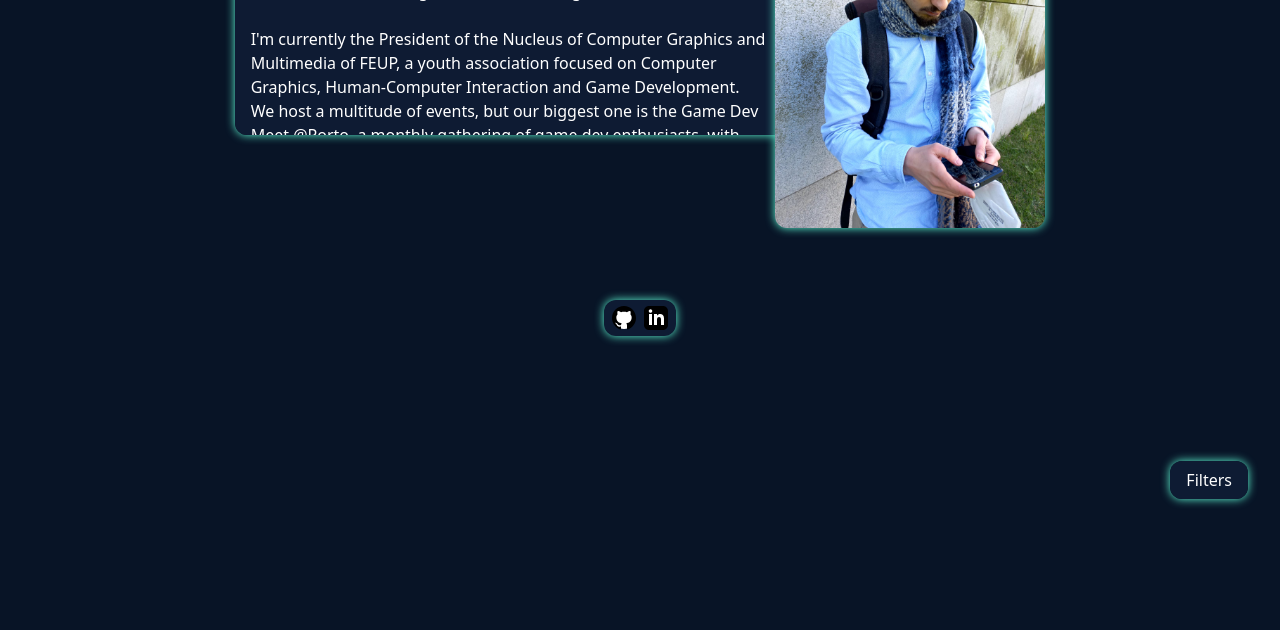
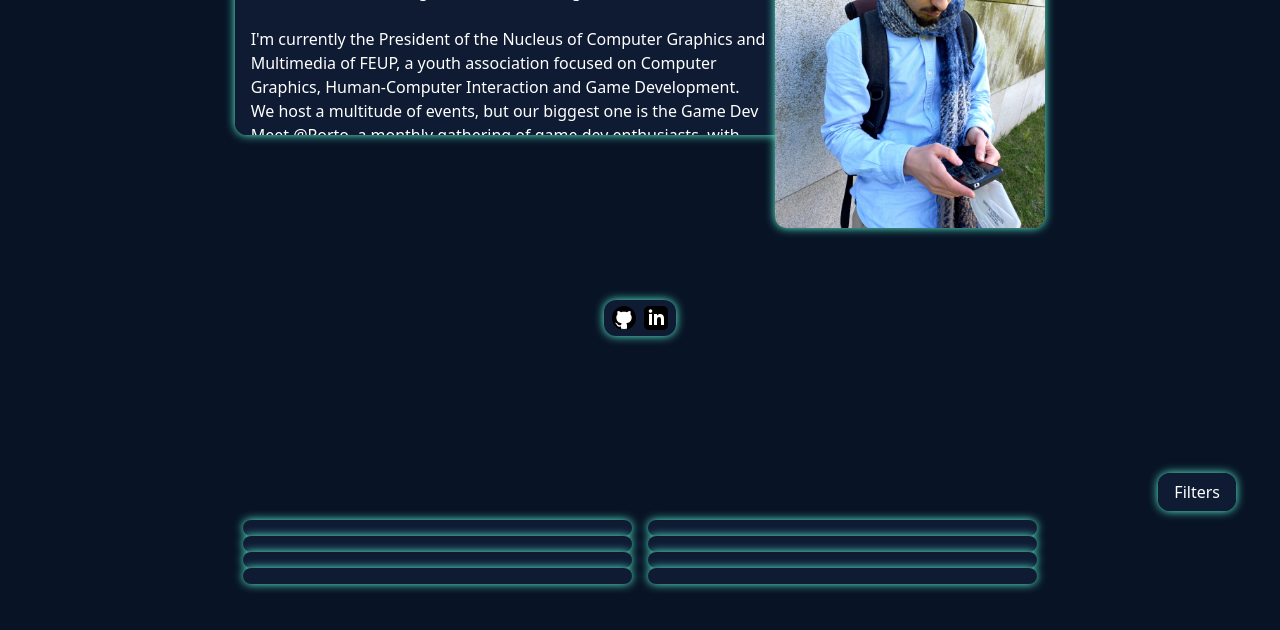
Before and after one commit to Retchut/website, a React (Create React App) app: page / in a window 1280 px wide. Shown: the part 448-1078 px from the top of the page. Before the commit the page ends 972 px from the top, so only its background shows below. Built offline with nearby package versions, Linux system fonts and the light colour scheme.

Commit message:
feat: setup projects page

```diff
--- a/src/Components/Dropdown/Dropdown.jsx
+++ b/src/Components/Dropdown/Dropdown.jsx
@@ -25,7 +25,7 @@ function Dropdown(props){
     const [ dropdownOpen, setDropdownOpen ] = useState(false);
 
     return (
-        <div className="relative">
+        <div className="mx-3 mt-3 relative">
             <div>
                 <a className="background-box link-btn" onClick={() => setDropdownOpen(!dropdownOpen)}>
                     {dropdownText}
--- /dev/null
+++ b/src/Components/Project/Project.jsx
@@ -0,0 +1,9 @@
+function Project(props) {
+    const { projectData } = props;
+    return (
+        <div className="background-box w-full h-full">
+        </div>
+    )
+}
+
+export default Project;
--- a/src/Sections/Projects/Projects.jsx
+++ b/src/Sections/Projects/Projects.jsx
@@ -1,6 +1,7 @@
 import { useState } from 'react';
 
 import Dropdown from '../../Components/Dropdown/Dropdown';
+import Project from '../../Components/Project/Project';
 
 import { filterArray } from '../../Utils/arrayFilters';
 
@@ -12,16 +13,31 @@ function Projects(){
     const [ filter, setFilter ] = useState("All");
 
     const colNum = 2;
-    const noteworthyRows = filterArray(noteworthy, filter);
-    const otherRows = filterArray(other, filter);
+    const noteworthyProjs = filterArray(noteworthy, filter);
+    const otherProjs = filterArray(other, filter);
 
     return (
-        <>
+        <div className="min-h-screen flex flex-col">
             {/* mx-3 pb-3 */}
-            <div className="flex justify-end">
+            <div className="w-full mb-4 flex justify-end">
                 <Dropdown dropdownText={"Filters"} dropdownItems={tags} filterHandler={setFilter}></Dropdown>
             </div>
-        </>
+
+            <div className="flex justify-center">
+                <div className="w-4/6 grid grid-cols-2">
+                    {
+                        noteworthyProjs.map((project, index) =>
+                        {
+                            return (
+                                <div key={project.id} className="min-h-full mb-4 mx-2">
+                                    <Project projectData={project} />
+                                </div>
+                            )
+                        })
+                    }
+                </div>
+            </div>
+        </div>
     )
 }
 
```
